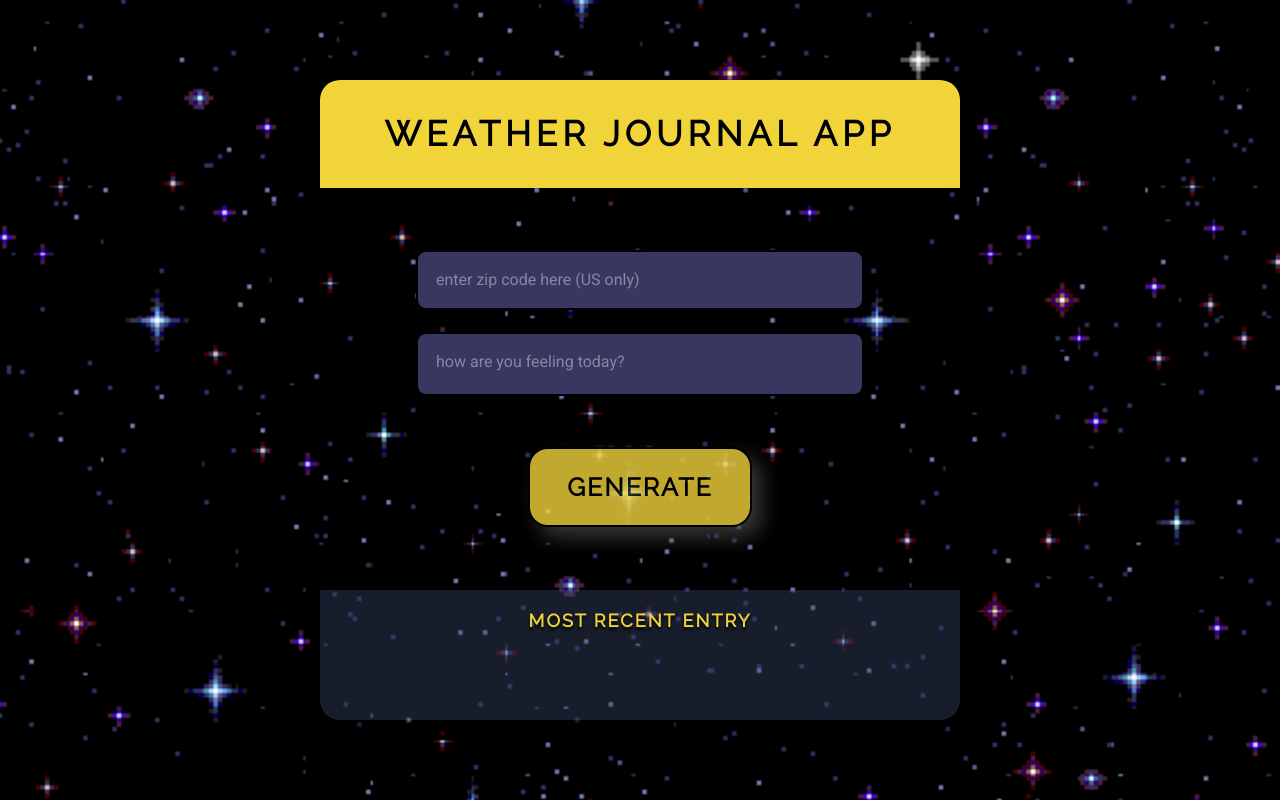
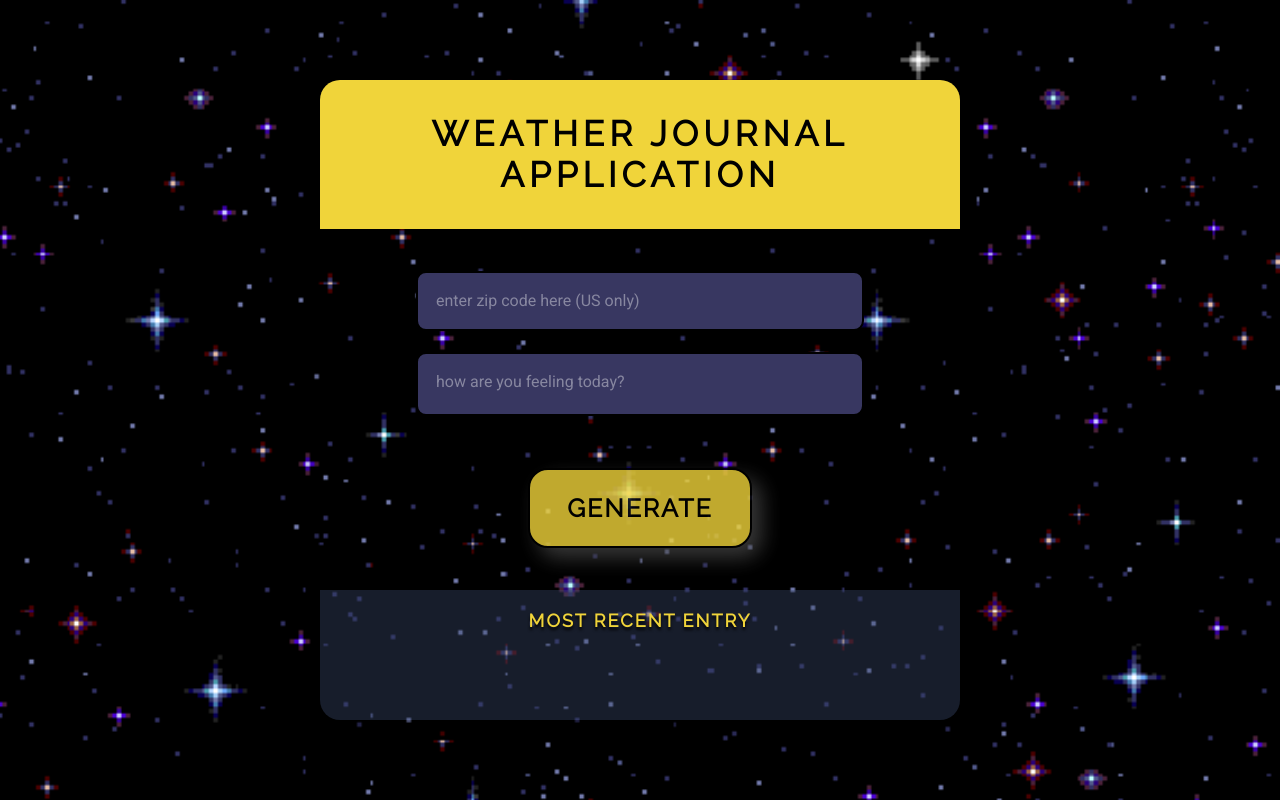
Before and after one commit to Sarahamam/Udacity, a plain HTML site: page Weather Journal App/website/index.html in a window 1280 px wide. Drawn offline with Linux system fonts and the light colour scheme.

Commit message:
Update index.html

```diff
--- a/Weather Journal App/website/index.html
+++ b/Weather Journal App/website/index.html
@@ -13,7 +13,7 @@
   <div class="wrapper__app">
     <div id="app">
       <div class="holder headline">
-        <h1 class="headline__heading">Weather Journal App</h1>
+        <h1 class="headline__heading">Weather Journal Application</h1>
       </div>
       <form class="app__form" autocomplete="off">
         <div class="holder zip">
```
